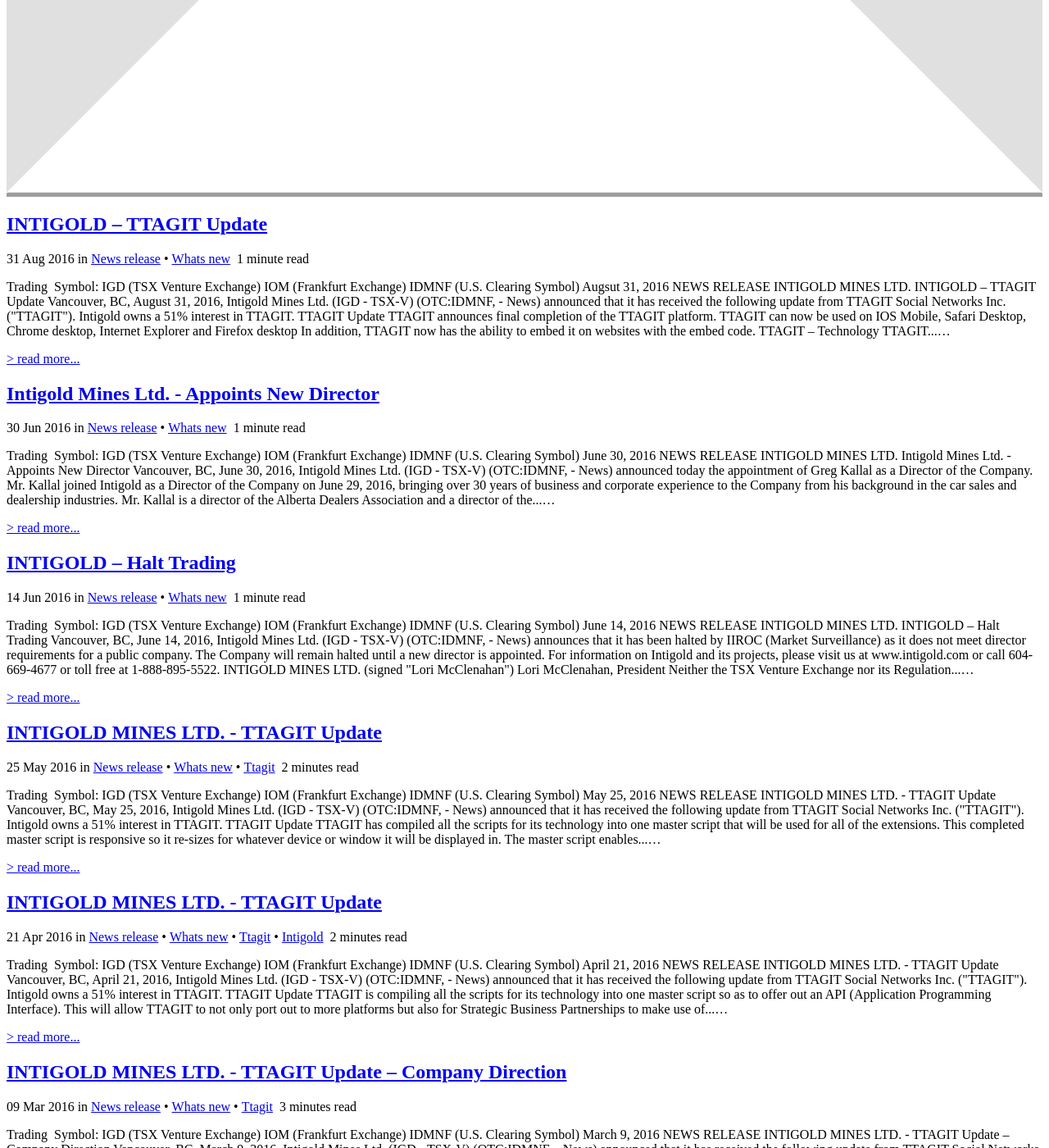
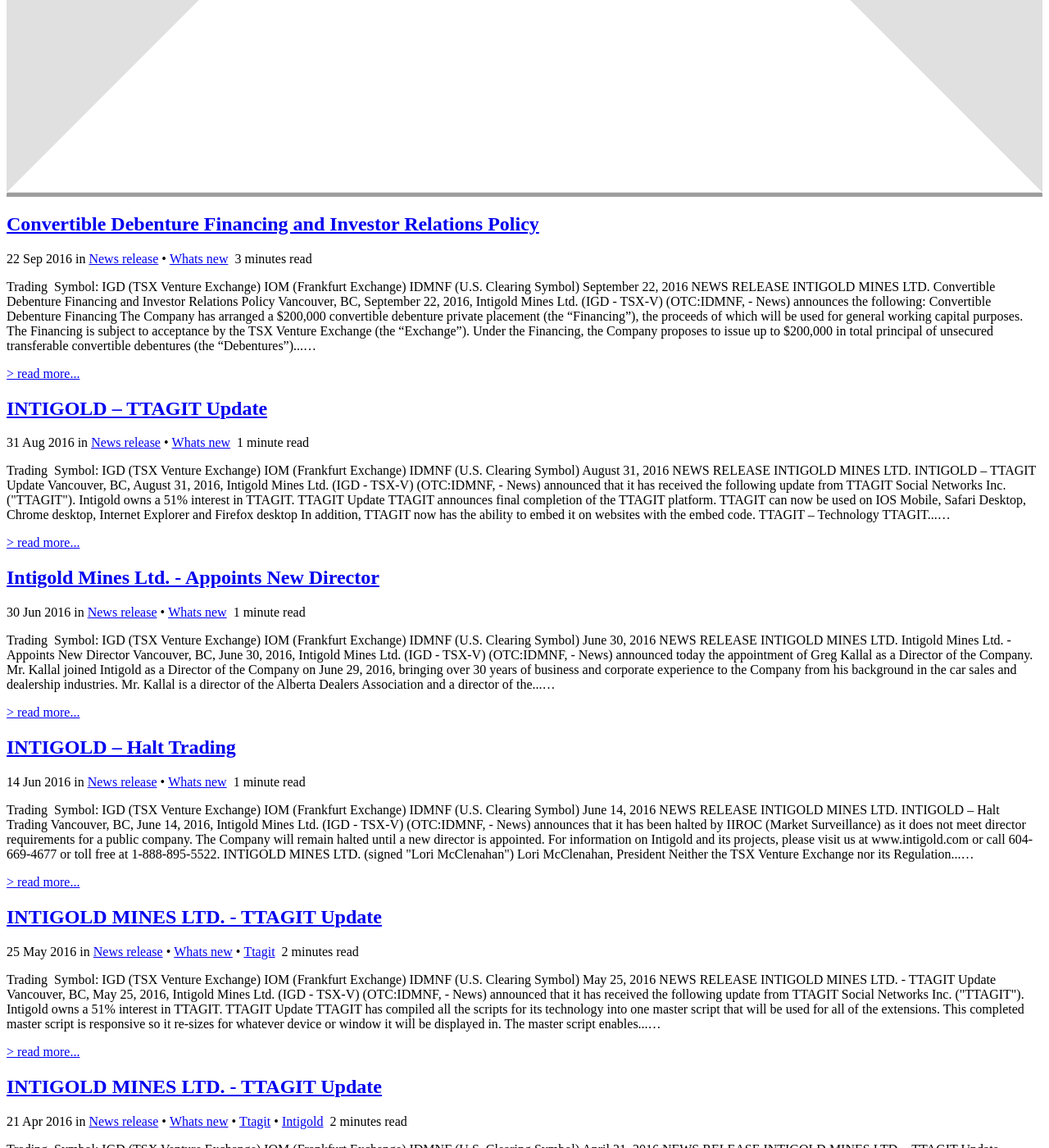
Before and after one commit to Intigold/news, a Jekyll site: the page built from index.html, in a window 1280 px wide and 1400 px high, scrolled down 1655 px. Shown: the whole window at 82% size. Built offline with Jekyll 4.4.1, drawn with Linux system fonts in a browser that asks for light colours; nearby versions of some CDN libraries; the list of posts is cut into pages by our own code; some of the changed text lies outside the part shown.

Commit message:
convertable debenture

```diff
--- a/_posts/2016-08-31-TTAGIT-Update.html
+++ b/_posts/2016-08-31-TTAGIT-Update.html
@@ -34,7 +34,7 @@
 <p style="text-align: right;">Trading  Symbol: <strong>IGD </strong>(TSX Venture Exchange)<br />
 <strong>IOM </strong>(Frankfurt Exchange)<br />
 <strong>IDMNF </strong>(U.S. Clearing Symbol)<br />
-Augsut 31, 2016</p><br />
+August 31, 2016</p><br />
 
 <p style="text-align: center;"><span style="text-decoration: underline;"><strong>NEWS RELEASE</strong></span></p>
 <p style="text-align: center;"><strong>INTIGOLD MINES LTD.</strong></p>
--- /dev/null
+++ b/_posts/2016-09-22-Convertible-Debenture-Financing-and-Investor-Relations-Policy.html
@@ -0,0 +1,67 @@
+---
+layout: post
+title: Convertible Debenture Financing and Investor Relations Policy
+categories:
+- News Release
+- Whats New
+tags:
+- IDMNF
+- IGD.V
+- IOM
+- Intigold
+- Lori McClenahan
+- TSX
+- Frankfurt Exchange
+- U.S. Clearing
+status: publish
+type: post
+published: true
+meta:
+  _edit_last: '1'
+  _awake_dependencies: s:6:"a:0:{}";
+  _layout: right_sidebar
+  _intro_text: default
+  _bitly_trim:
+author:
+  login: admin
+  email: intigold.ltd@gmail.com
+  display_name: admin
+  first_name: ''
+  last_name: ''
+---
+<div align="center"><a href="http://intigold.com/news/images/Intigold_Header.png"><img class="alignnone size-full wp-image-345" src="http://intigold.com/news/images/Intigold_Header.png" alt="Intigold_Header.png" width="600" height="165" /></a></div>
+<p style="text-align: right;">Trading  Symbol: <strong>IGD </strong>(TSX Venture Exchange)<br />
+<strong>IOM </strong>(Frankfurt Exchange)<br />
+<strong>IDMNF </strong>(U.S. Clearing Symbol)<br />
+September 22, 2016</p><br />
+
+<p style="text-align: center;"><span style="text-decoration: underline;"><strong>NEWS RELEASE</strong></span></p>
+<p style="text-align: center;"><strong>INTIGOLD MINES LTD.</strong></p>
+<p style="text-align: center;"><span style="font-weight: bold;">Convertible Debenture Financing and Investor Relations Policy</span></p>
+
+<p><span style="font-weight: bold;">Vancouver, BC, September 22, 2016, </span>Intigold Mines Ltd. (<a href="https://ca.finance.yahoo.com/q?s=IGD.V">IGD - TSX-V</a>) (OTC:<a href="https://ca.finance.yahoo.com/q?s=idmnf">IDMNF</a>, - News) announces the following:</p>
+
+<p><em><strong>Convertible Debenture Financing</strong></em></p>
+
+<p>The Company has arranged a $200,000 convertible debenture private placement (the “<strong>Financing</strong>”), the proceeds of which will be used for general working capital purposes. The Financing is subject to acceptance by the TSX Venture Exchange (the “<strong>Exchange</strong>”).</p>
+
+<p>Under the Financing, the Company proposes to issue up to $200,000 in total principal of unsecured transferable convertible debentures (the “<strong>Debentures</strong>”) of the Company.</p>
+
+<p>The Debentures will mature two years from the date of issuance and bear interest at a rate of 12% per annum paid annually in arrears.</p>
+
+<p>Pursuant to the terms of the Debentures, and subject to adjustment, the subscribers may, for a period of two years after the date the Debenture is issued, convert all or any part of: (i) the principal amount outstanding under the Debentures into units of the Issuer (each a “<strong>Unit</strong>”) at a price of $0.05 per Unit; and/or (ii) subject to Exchange acceptance, the interest that has accrued on the principal amount outstanding under the Debentures into Units at a price per Unit which equals the ‘Market Price’(as that term is set out in the policies of the Exchange), but not less than $0.15, at the time the accrued interest becomes payable: and/or (iii) if the Market Price of the Issuers shares trade above $0.25 for ten consecutive days, then the Issuer may force the holder of the Debentures to convert its principle and accrued interest into Units at a price of $0.25 per Unit.</p>
+
+<p>Each Unit will be comprised of one common share in the capital of the Issuer (a “<strong>Unit Share</strong>”) and one half transferable common share purchase warrant of the Issuer (a “<strong>Warrant</strong>”). Each whole Warrant will entitle the holder thereof to purchase one additional post-consolidated common share of the Issuer (a “<strong>Warrant Share</strong>”) at any time on or before 4:00 p.m. (Vancouver time) on the date that is two (2) years from the date of issuance of the Debenture at an exercise price of $0.15 per Warrant Share, subject to adjustment in certain events.</p>
+
+<p>All securities issued pursuant to the Financing will be subject to a four-month hold period.</p>
+
+<p><em><strong>Investor Relations Policy</strong></em></p>
+
+<p>The Board of Directors of the Company has adopted an Investor Relations Policy. This policy will be filed on SEDAR and posted on the Company’s website shortly.</p>
+
+<p>For information on Intigold and its projects, please visit us at <a style="color: #324fe1;" href="http://www.intigold.com/" rel="nofollow" data-rapid_p="10">www.intigold.com</a> or call 604-669-4677 or toll free at 1-888-895-5522.</p>
+<p><strong>INTIGOLD MINES LTD.</strong></p>
+<p><em>(signed "Lori McClenahan")</em></p>
+<p>Lori McClenahan,</p>
+<p>President</p>
+<p><em><strong>Neither the TSX Venture Exchange nor its Regulation Services Provider (as that term is defined in policies of the TSX Venture Exchange) accepts responsibility for the adequacy or accuracy of this release.</strong></em></p>
```
